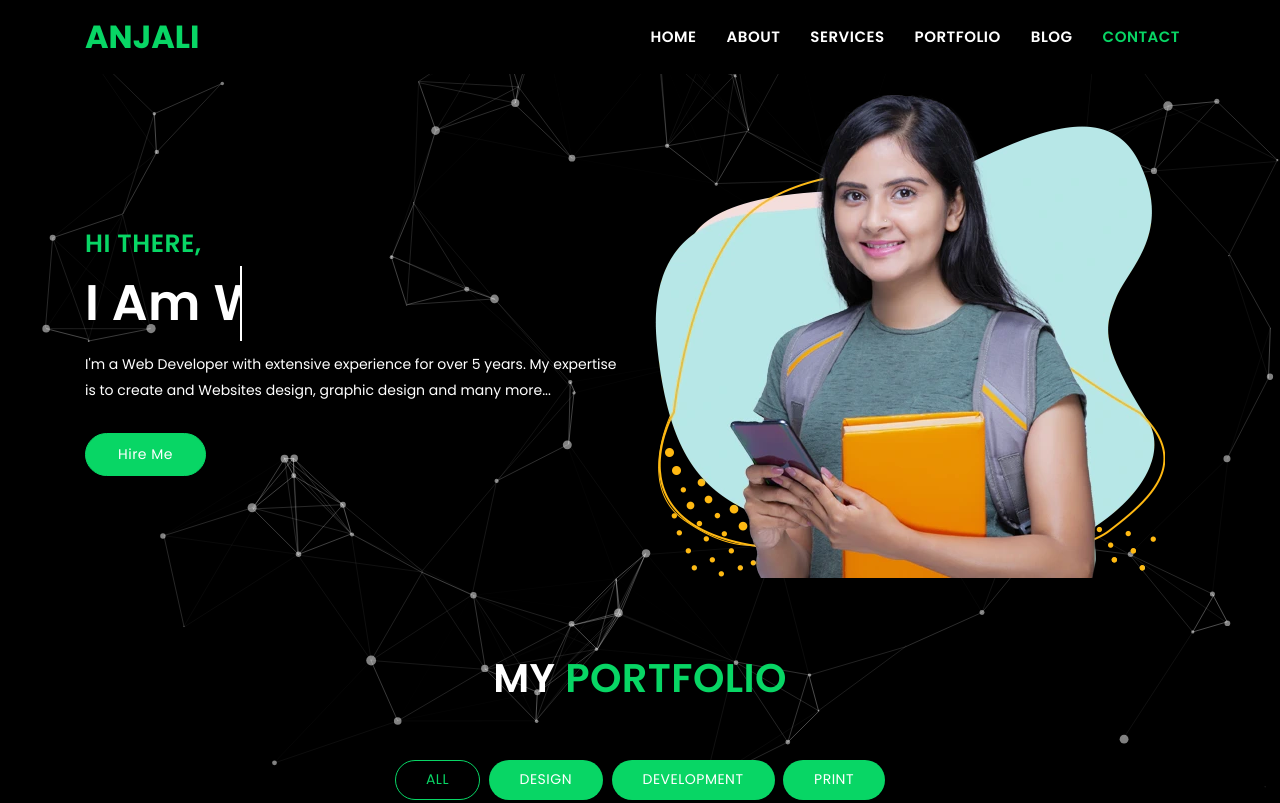
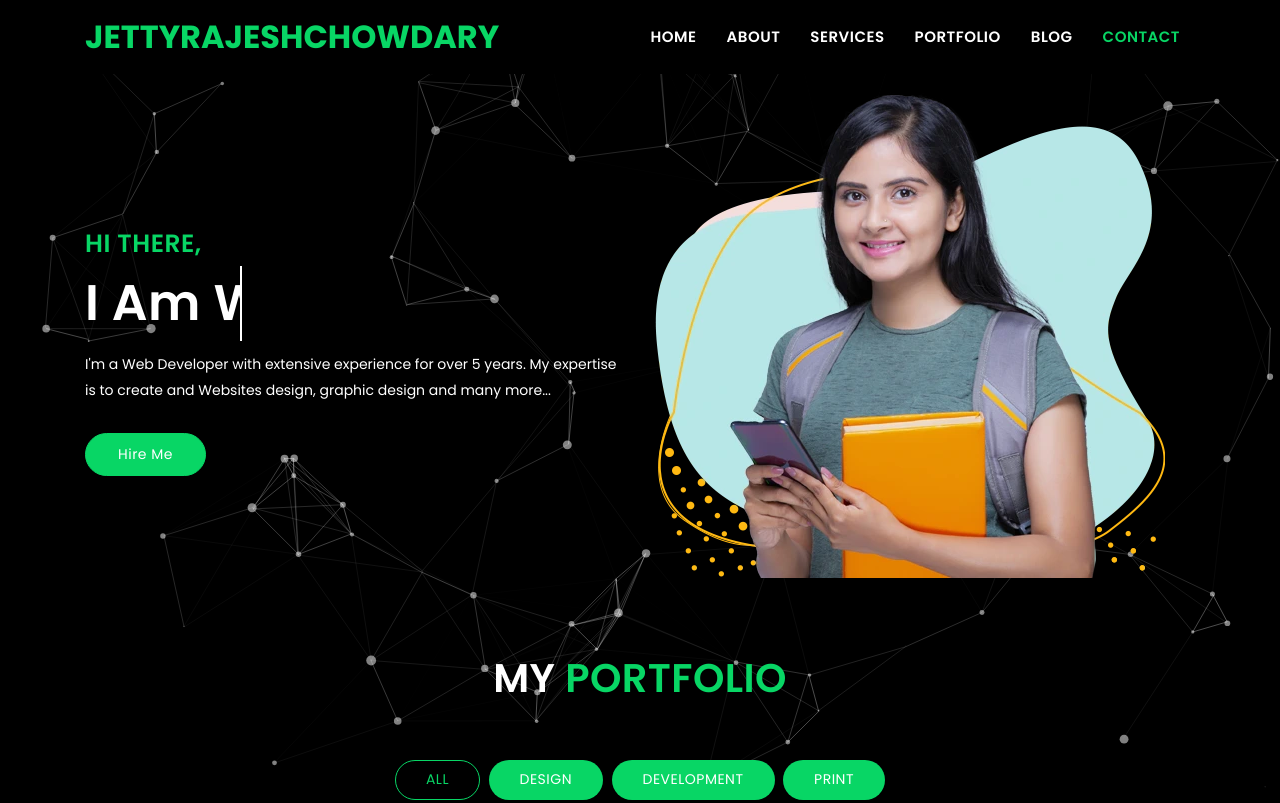
Before and after one commit to jettyrajeshchowdary/Portfolio-20, a plain HTML site: page index.html in a window 1280 px wide. Shown: the top 803 px of the page. Drawn offline with Linux system fonts and the light colour scheme.

Commit message:
test completre

```diff
--- a/index.html
+++ b/index.html
@@ -67,7 +67,7 @@
 		<!-- START NAVBAR -->
 			<nav class="navbar navbar-toggleable-sm fixed-top navbar-light bg-faded site-navigation dark_bg_menu">
 				<div class="container">
-					<a class="navbar-brand" href="index2.html"><p>Anjali</p></a>
+					<a class="navbar-brand" href="index2.html"><p>jettyrajeshchowdary</p></a>
 				    <button class="navbar-toggler" type="button" data-toggle="collapse" data-target="#navbarCollapse" aria-controls="navbarCollapse" aria-expanded="false" aria-label="Toggle navigation">
 						<span class="navbar-toggler-icon"></span>
 				    </button>
```
